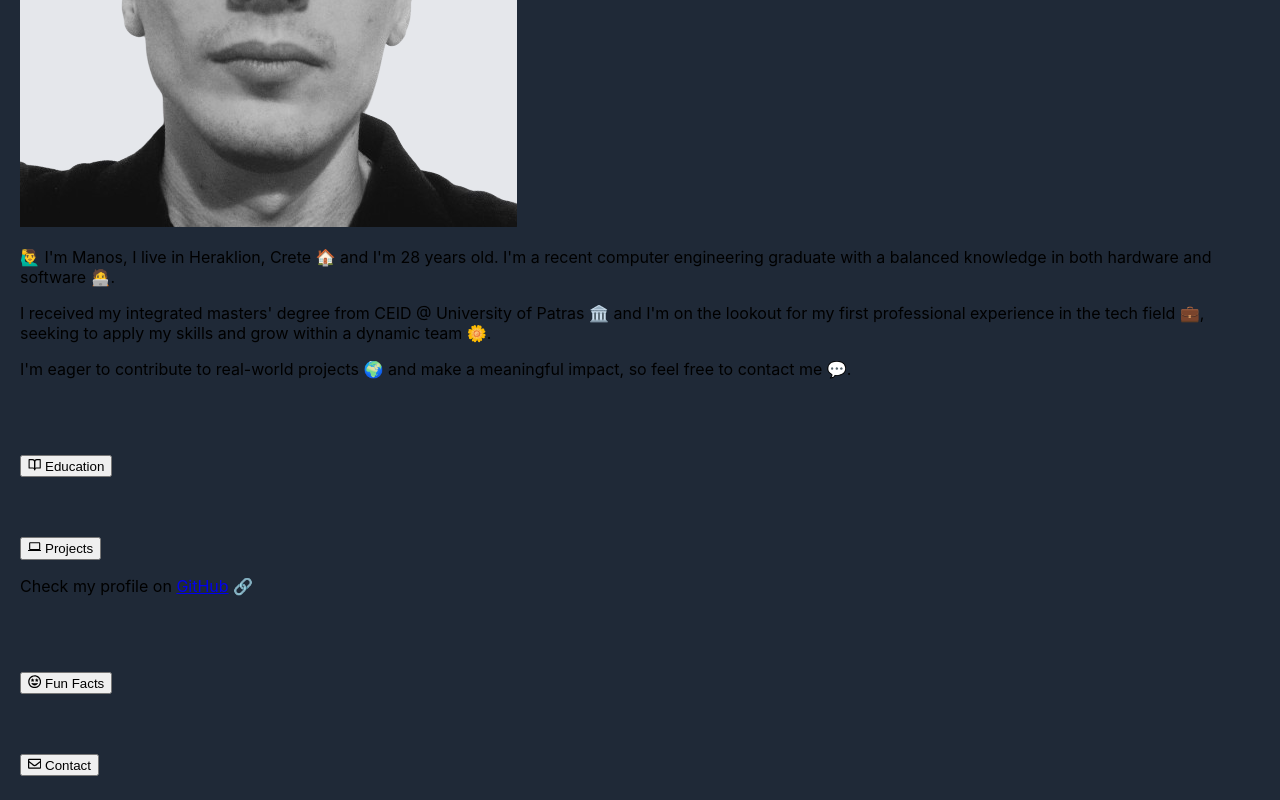
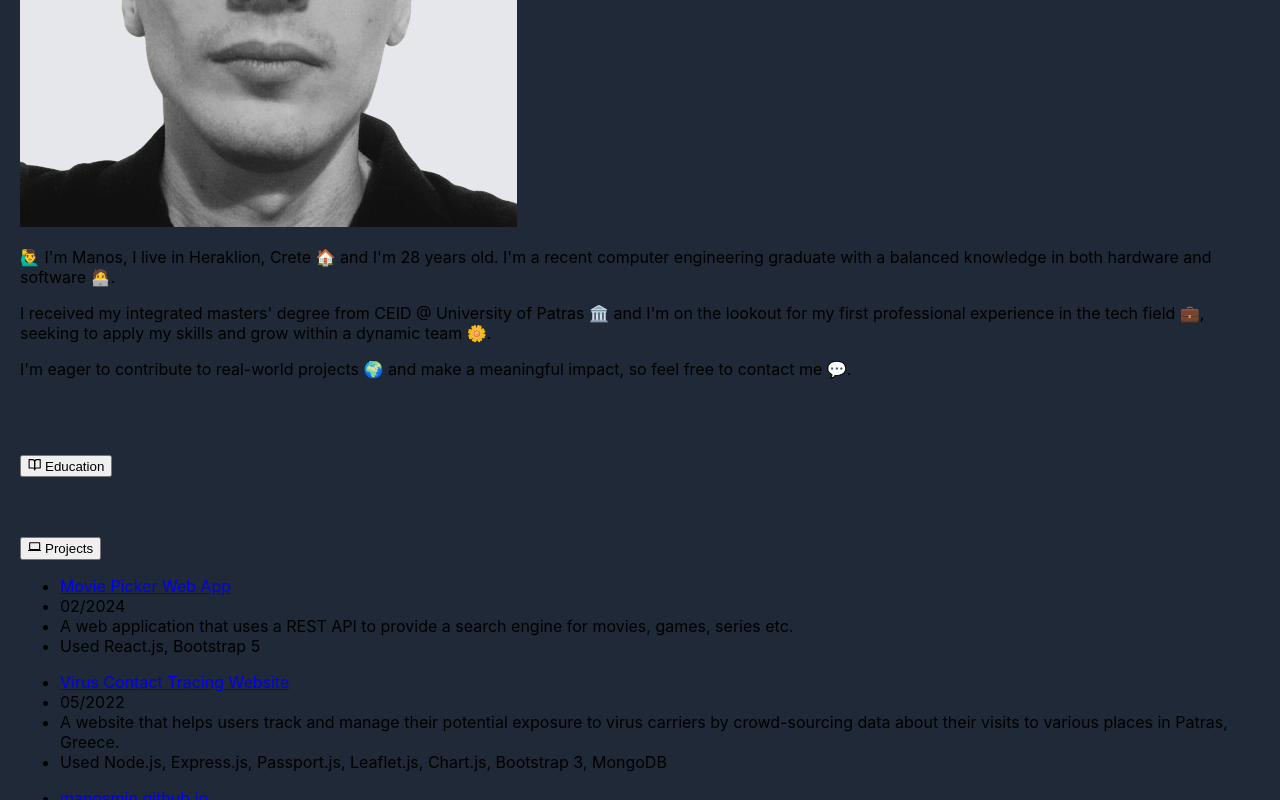
Before and after one commit to manosmin/manosmin.github.io, a React (Create React App) app: page / in a window 1280 px wide. Both pictures are taken after a click on the button "Projects". Shown: the part 491-1291 px from the top of the page. Built offline with nearby package versions, Linux system fonts and the light colour scheme.

Commit message:
added project items

```diff
--- /dev/null
+++ b/src/components/ProjectItem.js
@@ -0,0 +1,17 @@
+import React from 'react'
+
+function ProjectItem(props) {
+  return (
+    <ul className='mt-4 list-none'>
+        <li><a rel="noopener noreferrer"
+        target="_blank"
+        href={props.myInfo.Link}
+        className="font-semibold hover:underline">{props.myInfo.Title}</a></li>
+        <li >{props.myInfo.Date}</li>
+        <li className='italic'>{props.myInfo.Description}</li>
+        <li className='italic'>Used {props.myInfo.Used}</li>
+    </ul>
+  )
+}
+
+export default ProjectItem
--- a/src/components/Projects.js
+++ b/src/components/Projects.js
@@ -1,6 +1,6 @@
 import React, { useState } from 'react';
+import ProjectItem from './ProjectItem';
 import { MdComputer } from "react-icons/md";
-
 
 function Projects() {
     const [isOpen, setIsOpen] = useState(false);
@@ -8,6 +8,31 @@ function Projects() {
     const toggleAccordion = () => {
       setIsOpen(!isOpen);
     };
+
+
+    const ProjectInfo1 = {
+      Title: 'Movie Picker Web App',
+      Used: 'React.js, Bootstrap 5',
+      Description: 'A web application that uses a REST API to provide a search engine for movies, games, series etc.',
+      Link: 'https://github.com/manosmin/movie-picker-app',
+      Date: '02/2024'
+    }
+
+    const ProjectInfo2 = {
+      Title: 'Virus Contact Tracing Website',
+      Used: 'Node.js, Express.js, Passport.js, Leaflet.js, Chart.js, Bootstrap 3, MongoDB',
+      Description: 'A website that helps users track and manage their potential exposure to virus carriers by crowd-sourcing data about their visits to various places in Patras, Greece.',
+      Link: 'https://github.com/manosmin/ceid-web',
+      Date: '05/2022'
+    }
+
+    const ProjectInfo3 = {
+      Title: 'manosmin.github.io',
+      Used: 'React.js, Tailwind CSS',
+      Description: 'A fully responsive web page used as a personal portfolio, in order to showcase my education, experience, projects etc.',
+      Link: 'https://github.com/manosmin/manosmin.github.io',
+      Date: '07/2024'
+    }
 
   return (
     <section id="projects" className="bg-gray-900 text-gray-200 p-10">
@@ -17,11 +42,11 @@ function Projects() {
       >
         <MdComputer className='inline'/> Projects
       </button>
-      {isOpen && (
-        <p>Check my profile on <a rel="noopener noreferrer"
-        target="_blank"
-        href="https://www.github.com/manosmin"
-        className="font-medium hover:underline">GitHub</a> 🔗</p>
+      {isOpen && (<div>
+        <ProjectItem myInfo={ProjectInfo1}></ProjectItem>
+        <ProjectItem myInfo={ProjectInfo2}></ProjectItem>
+        <ProjectItem myInfo={ProjectInfo3}></ProjectItem>
+        </div>
         )}
     </section>
   )
```
